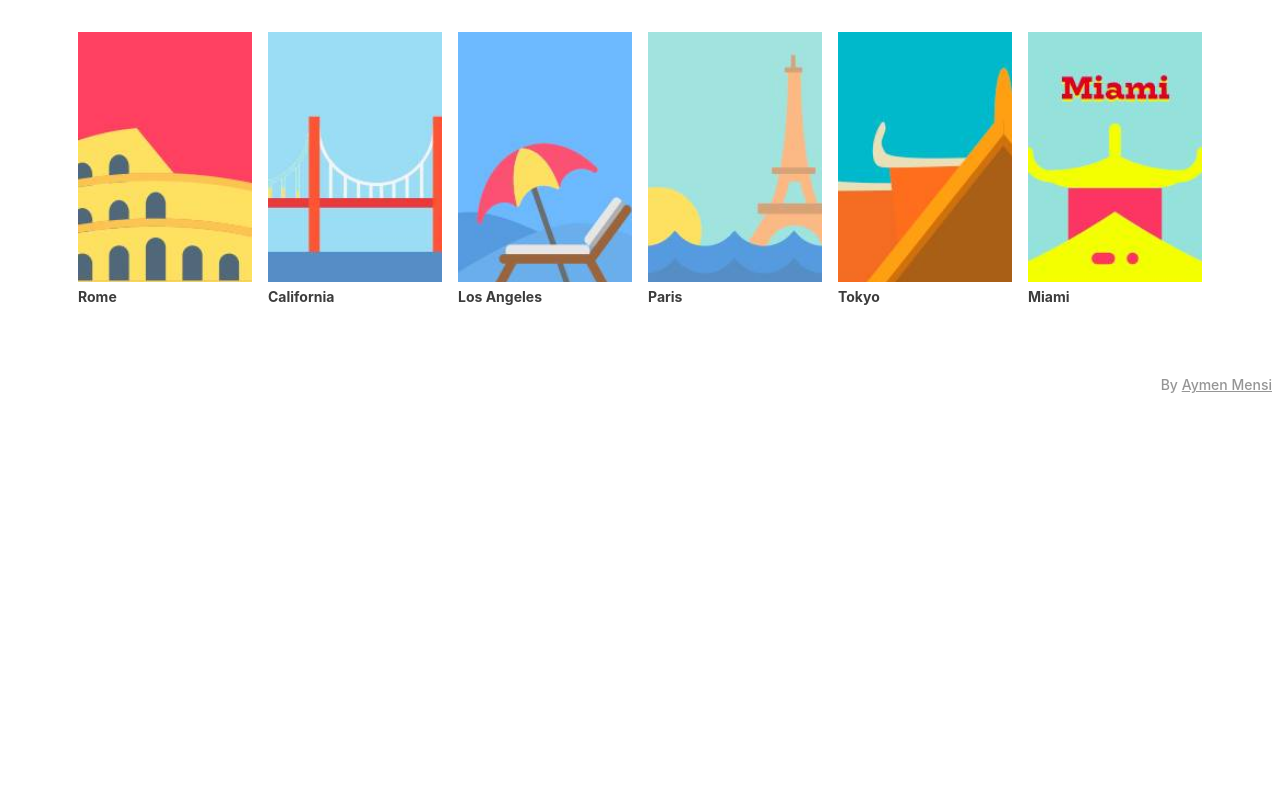
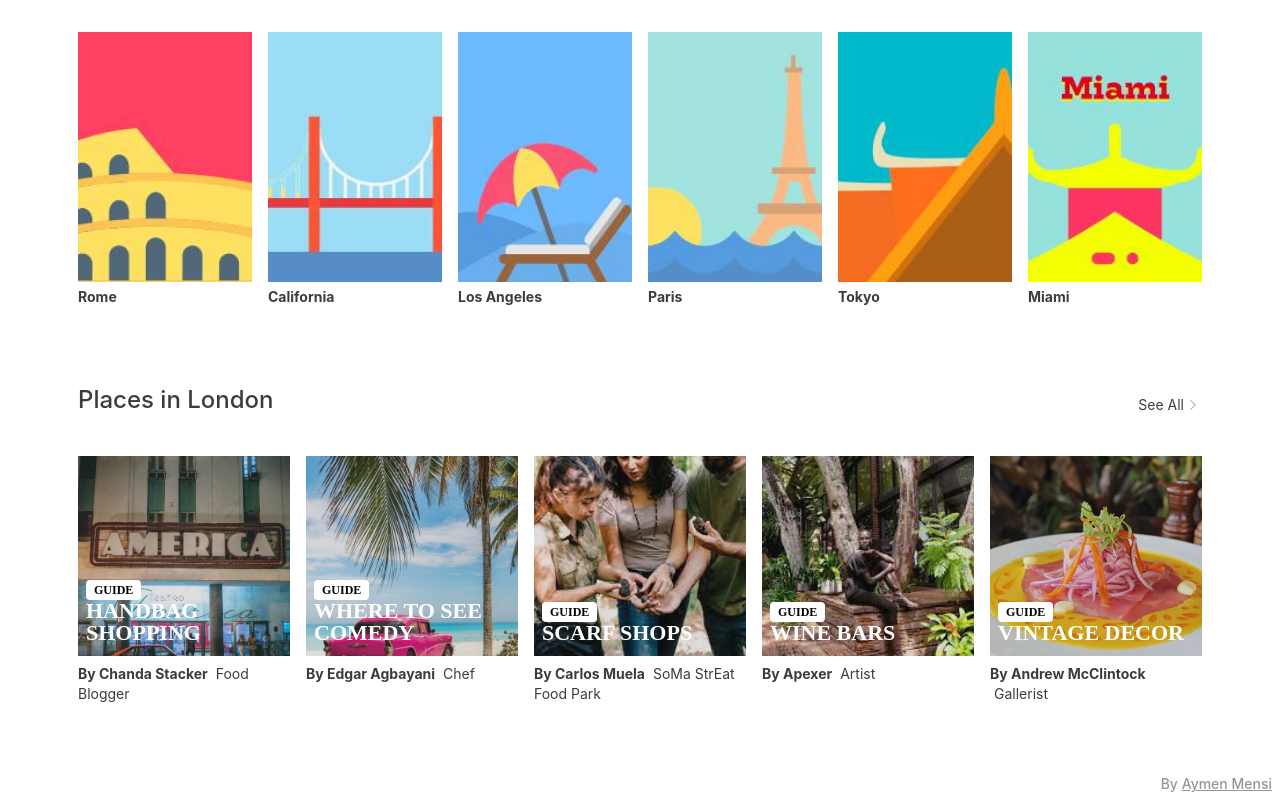
Before and after one commit to aymenmensi95/airBnb, a React app: page / in a window 1280 px wide. Shown: the part 758-1558 px from the top of the page. Before the commit the page ends 1159 px from the top, so only its background shows below. Built offline with nearby package versions, Linux system fonts and the light colour scheme.

Commit message:
:art: home v2.0

```diff
--- /dev/null
+++ b/src/components/places-card/index.js
@@ -0,0 +1,3 @@
+import PlacesCard from "./places-card"
+
+export default PlacesCard
--- /dev/null
+++ b/src/components/places-card/places-card.js
@@ -0,0 +1,21 @@
+
+import './styles.scss'
+
+const PlacesCard = ({ image, tag, name, owner, text}) => {
+  return (
+    <div className="places-card">
+      <div className="image">
+        <img src={image || 'http://via.placeholder.com/200x300/000'} alt="places-img" width="200" />
+        <div className="image-info">
+        {tag && <div className="tag">{tag}</div>}
+        {name && <div className="name">{name}</div>}
+        </div>
+      </div>
+      <div className="info" title={`${owner} - ${text}`}>
+        {owner && <b className="owner">By {owner}</b>} {text && <span className="text">{text}</span>}
+      </div>
+    </div>
+  )
+}
+
+export default PlacesCard
--- /dev/null
+++ b/src/components/places-card/styles.scss
@@ -0,0 +1,77 @@
+@import '../../styles/imports';
+
+.places-card {
+  margin: 16px auto;
+  max-width: 300px;
+  cursor: pointer;
+
+  .image {
+    width: 100%;
+    height: 200px;
+    margin-bottom: 8px;
+    overflow: hidden;
+    position: relative;
+
+    img {
+      width: 100%;
+      height: 100%;
+      object-fit: cover;
+      transition: all 3s ease-in-out;
+    }
+
+    &-info {
+      padding: 12px 8px;
+      position: absolute;
+      top: 0;
+      right: 0;
+      bottom: 0;
+      left: 0;
+      z-index: 1;
+      background-color: rgba($black, 0.16);
+      display: flex;
+      flex-flow: column nowrap;
+      align-items: flex-start;
+      justify-content: flex-end;
+      font-family: serif;
+
+      .tag {
+        display: inline-block;
+        background-color: $white;
+        color: black;
+        padding: 4px 8px;
+        font-size: 12px;
+        font-weight: 700;
+        line-height: 1;
+        text-transform: uppercase;
+        border-radius: 4px;
+      }
+
+      .name {
+        font-size: 22px;
+        font-weight: 900;
+        line-height: 1;
+        text-transform: uppercase;
+        color: $white;
+      }
+    }
+  }
+
+  .info {
+    display: -webkit-box;
+    -webkit-line-clamp: 2;
+    -webkit-box-orient: vertical;
+    overflow: hidden;
+    font-size: 14px;
+    line-height: 1.4;
+    font-weight: 400;
+
+    .owner {
+      font-weight: 700;
+      text-transform: capitalize;
+    }
+
+    .text {
+      margin: 0 4px;
+    }
+  }
+}
--- a/src/components/product-card/product-card.js
+++ b/src/components/product-card/product-card.js
@@ -8,7 +8,7 @@ const ProductCard = ({ image, price, text, stars, reviews }) => {
       <div className="image">
         <img src={image || 'http://via.placeholder.com/200x300/000'} alt="product-img" width="200" />
       </div>
-      <div className="info">
+      <div className="info" title={`${price} - ${text}`}>
         {price && <b className="price">{price}</b>} {text && <span className="text">{text}</span>}
       </div>
       <div className="rate">
--- a/src/components/product-card/styles.scss
+++ b/src/components/product-card/styles.scss
@@ -16,12 +16,6 @@
       height: 100%;
       object-fit: cover;
       transition: all 3s ease-in-out;
-    }
-
-    &:hover {
-      img {
-        transform: scale(1.5);
-      }
     }
   }
 
@@ -42,10 +36,19 @@
       margin: 0 4px;
     }
   }
+
   .rate {
     .reviews {
       padding: 0 4px;
       font-size: 12px;
     }
   }
+
+  &:hover {
+    .image {
+      img {
+        transform: scale(1.5);
+      }
+    }
+  }
 }
--- a/src/index.scss
+++ b/src/index.scss
@@ -23,6 +23,7 @@ body {
 .section-title {
   font-size: 24px;
   line-height: 1;
+  font-weight: 500;
   color: $black;
   padding: 0 0 8px;
   color: $black;
--- a/src/pages/home/helper.js
+++ b/src/pages/home/helper.js
@@ -100,3 +100,48 @@ export const DESTINATIONS = [
     name: 'Miami',
   },
 ]
+
+
+
+export const PLACES = [
+  {
+    id: 1,
+    image: havana,
+    tag: 'Guide',
+    name: 'Handbag Shopping',
+    owner: 'Chanda Stacker',
+    text: 'Food Blogger',
+  },
+  {
+    id: 2,
+    image: cuban,
+    tag: 'Guide',
+    name: 'Where to see comedy',
+    owner: 'Edgar Agbayani',
+    text: 'Chef',
+  },
+  {
+    id: 3,
+    image: country,
+    tag: 'Guide',
+    name: 'Scarf shops',
+    owner: 'Carlos Muela',
+    text: 'SoMa StrEat Food Park',
+  },
+  {
+    id: 4,
+    image: kenyan,
+    tag: 'Guide',
+    name: 'Wine bars',
+    owner: 'Apexer',
+    text: 'Artist',
+  },
+  {
+    id: 5,
+    image: miami,
+    tag: 'Guide',
+    name: 'Vintage Decor',
+    owner: 'Andrew McClintock',
+    text: 'Gallerist',
+  },
+]
--- a/src/pages/home/home.js
+++ b/src/pages/home/home.js
@@ -4,9 +4,10 @@ import TopBar from '../../components/top-bar'
 import SeeAllBtn from '../../components/see-all-btn'
 import ProductCard from '../../components/product-card'
 import DestinationCard from '../../components/destination-card'
+import PlacesCard from '../../components/places-card'
 import Footer from '../../components/footer/footer'
 
-import { SMALL_PAGES, BOOKED, DESTINATIONS } from './helper'
+import { SMALL_PAGES, BOOKED, DESTINATIONS, PLACES } from './helper'
 
 import './styles.scss'
 
@@ -37,6 +38,18 @@ const Home = ({ location }) => {
             ))}
           </div>
         </section>
+
+        <section className="section">
+          <h2 className="section-title">Places in London <SeeAllBtn /></h2>
+          <div className="row justify-center">
+            {PLACES.map((data, index) => (
+              <div key={index} className="col col-sm-5 col-md-3 col-xl-2">
+              <PlacesCard {...data} />
+              </div>
+            ))}
+          </div>
+        </section>
+
       </div>
       <Footer />
     </div>
```
